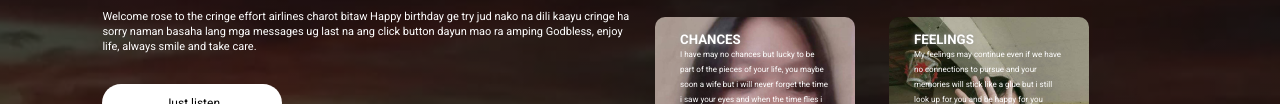
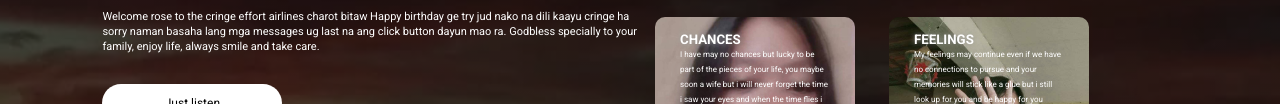
Before and after one commit to Wamel0n/allaboutrose.com, a plain HTML site: page index.html in a window 1280 px wide. Shown: the part 575-679 px from the top of the page. Drawn offline with nearby package versions, Linux system fonts and the light colour scheme.

Commit message:
Update index.html

```diff
--- a/index.html
+++ b/index.html
@@ -19,7 +19,7 @@
         <div class="row">
             <div class="col">
                 <h1>Hi! <span class="auto-type"></span></h1>
-                <p>Welcome rose to the cringe effort airlines charot bitaw Happy birthday ge try jud nako na dili kaayu cringe ha sorry naman basaha lang mga messages ug last na ang click button dayun mao ra amping Godbless, enjoy life, always smile and take care.</p>
+                <p>Welcome rose to the cringe effort airlines charot bitaw Happy birthday ge try jud nako na dili kaayu cringe ha sorry naman basaha lang mga messages ug last na ang click button dayun mao ra. Godbless specially to your family, enjoy life, always smile and take care.</p>
             <a href="https://www.youtube.com/watch?v=1nml-_YE2OU">
                 <button type="button">Just listen</button>
             </a>
```
